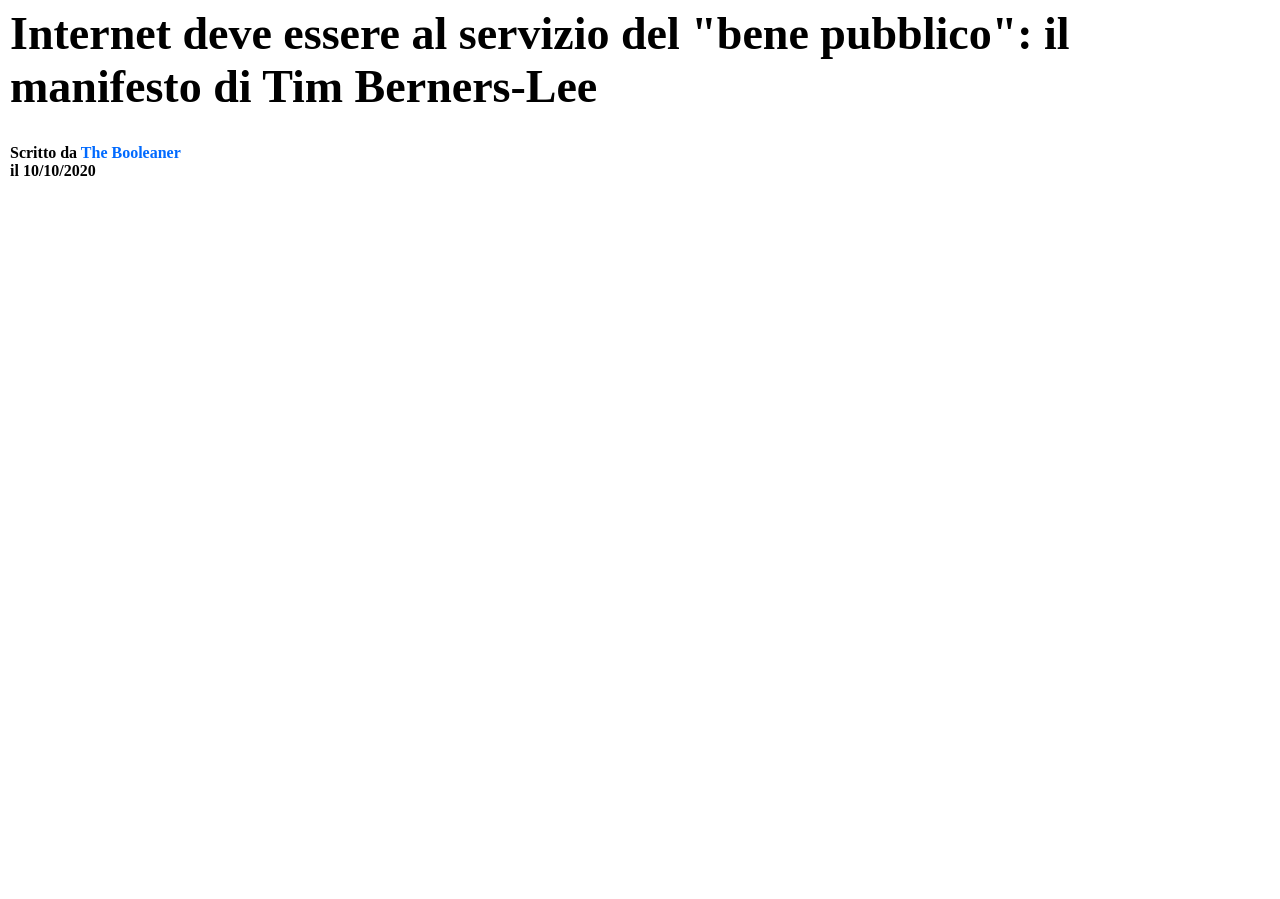
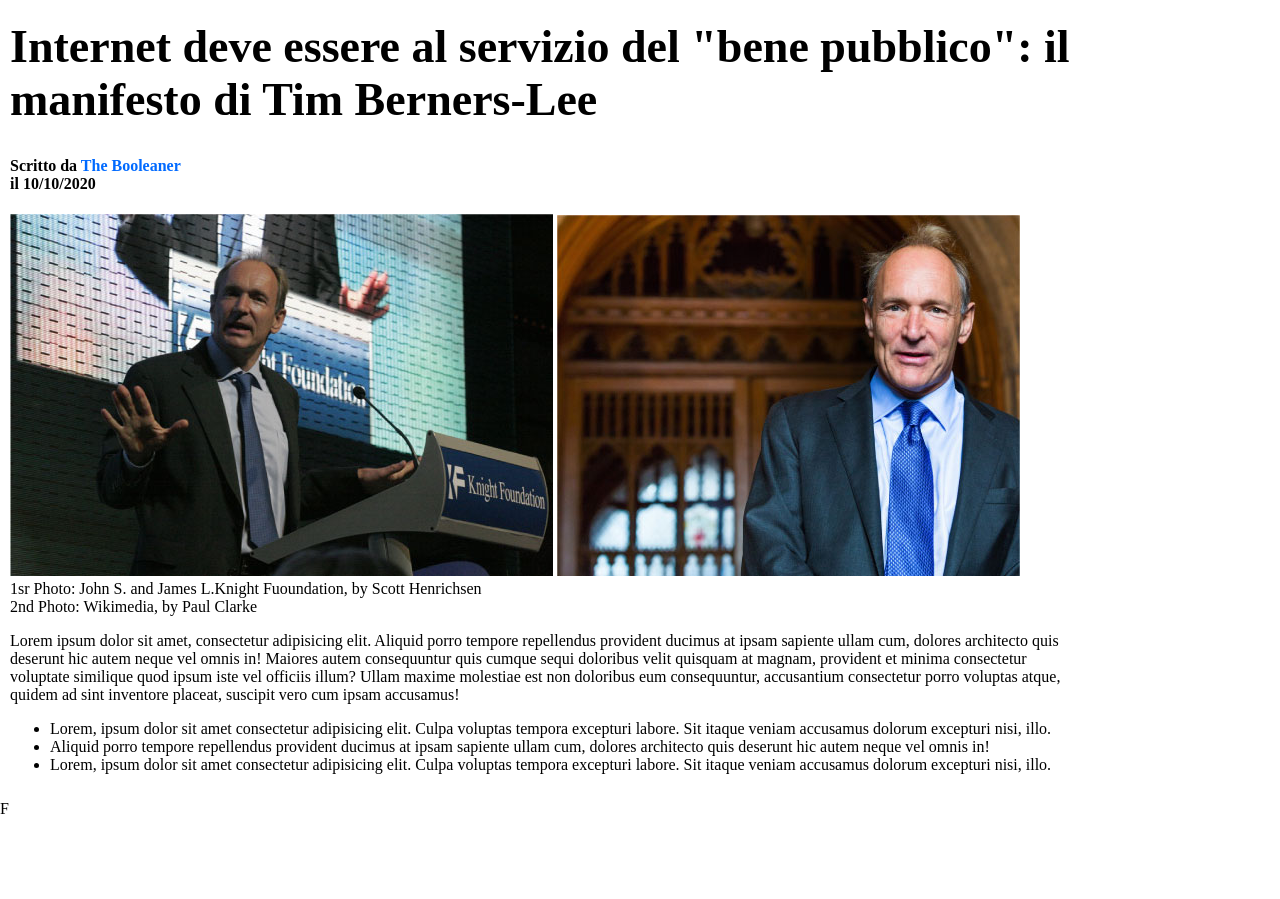
Before and after one commit to simoneaucello/html-css-booleaner, a plain HTML site: page index.html in a window 1280 px wide. Shown: the part 101-1000 px from the top of the page. Before the commit the page ends 800 px from the top, so only its background shows below. Drawn offline with Linux system fonts and the light colour scheme.

Commit message:
[add] main to index

```diff
--- a/assets/css/main.css
+++ b/assets/css/main.css
@@ -1,4 +1,6 @@
 body {
+  width: 1100px;
+  height: 1000px;
   margin: 0;
   box-sizing: border-box;
 }
--- a/index.html
+++ b/index.html
@@ -10,15 +10,33 @@
 
   <header>
     <img src="assets/img/logo1.png" alt="The Booleaner" width="250px">
+  </header>
+
+  <main>
 
     <div class="container">
       <h1>Internet deve essere al servizio del "bene pubblico": il manifesto di Tim Berners-Lee</h1>
 
       <h4>Scritto da <span class="text-color">The Booleaner</span>
       <br>il 10/10/2020</h4>
-  </header>
 
-  <main>
+      <div>
+        <img src="assets/img/tim-1.jpg" alt="Tim1">
+        <img src="assets/img/tim-2.jpg" alt="Tim2">
+      </div>
+      <span>1sr Photo: John S. and James L.Knight Fuoundation, by Scott Henrichsen</span><br>
+      <span>2nd Photo: Wikimedia, by Paul Clarke</span>
+
+      <p>Lorem ipsum dolor sit amet, consectetur adipisicing elit. Aliquid porro tempore repellendus provident ducimus at ipsam sapiente ullam cum, dolores architecto quis deserunt hic autem neque vel omnis in! Maiores autem consequuntur quis cumque sequi doloribus velit quisquam at magnam, provident et minima consectetur voluptate similique quod ipsum iste vel officiis illum? Ullam maxime molestiae est non doloribus eum consequuntur, accusantium consectetur porro voluptas atque, quidem ad sint inventore placeat, suscipit vero cum ipsam accusamus!</p>
+
+      <ul>
+        <li>Lorem, ipsum dolor sit amet consectetur adipisicing elit. Culpa voluptas tempora excepturi labore. Sit itaque veniam accusamus dolorum excepturi nisi, illo.</li>
+        <li>Aliquid porro tempore repellendus provident ducimus at ipsam sapiente ullam cum, dolores architecto quis deserunt hic autem neque vel omnis in!</li>
+        <li>Lorem, ipsum dolor sit amet consectetur adipisicing elit. Culpa voluptas tempora excepturi labore. Sit itaque veniam accusamus dolorum excepturi nisi, illo.</li>
+      </ul>
+
+
+
 
 
 
```
